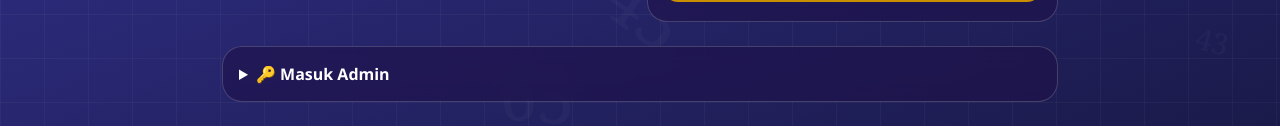
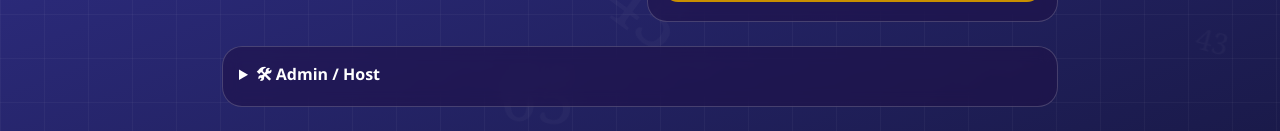
Before and after one commit to wafaabdaniazamzami-blip/5r, a plain HTML site: page index.html in a window 1280 px wide. Shown: the part 778-909 px from the top of the page. Drawn offline with nearby package versions, Linux system fonts and the light colour scheme.

Commit message:
Update index.html

```diff
--- a/index.html
+++ b/index.html
@@ -87,7 +87,7 @@ const $=document.getElementById('app'),h=(t,c,x)=>{const e=document.createElemen
 const API_URL='https://script.google.com/macros/s/AKfycbyDzqxoGVaioFZ7DxU9VsK82eAdwVz7LcWstVcERCHEFC38-yGAr8UBlIbAjFHH_KwG/exec';
 const api=(f,...a)=>fetch(API_URL,{method:'POST',headers:{'Content-Type':'text/plain;charset=utf-8'},body:JSON.stringify({fn:f,args:a})})
  .then(r=>r.json()).then(j=>{if(!j.ok)throw new Error(j.error||'Gagal terhubung ke server');return j.data});
-const DEF=[60,50,40,30,20,10,10,10];let TM=[],PARAM={},PIN='';
+const DEF=[60,50,40,30,20,10,10,10];let TM=[],PARAM={};
 const clean=()=>{TM.forEach(t=>{clearInterval(t);clearTimeout(t)});TM=[]};
 // [angka, x, y, ukuran, rotasi, gaya] - koordinat mengikuti file PDF (area 110..810 x 80..580)
 const TG=[[1,226,508,8,90],[2,322,261,28,0],[3,165,103,9,90],[4,553,530,24,180],[5,508,293,10,0,'i'],[6,355,166,14,180,'b'],[7,777,445,16,90,'b'],[8,615,328,22,90],[9,688,150,10,0],[10,298,487,32,0],
@@ -214,10 +214,10 @@ function home(msg){if(!msg&&/^PASTE/.test(API_URL))msg='⚠ URL backend belum di
  const f1=fld('🎮','Kode game (6 angka)','numeric',6),f2=fld('👤','Nama kamu',null,20),b=h('button','big','Masuk ▶'),c=h('div','card');
  if(PARAM.code)f1.i.value=PARAM.code;b.onclick=()=>join(f1.i.value.trim(),f2.i.value.trim(),b);c.append(f1,f2,picker(),b);if(msg)c.appendChild(h('div','err',msg));
  const mas=h('div','mas'),sg=h('div','sign');sg.append(h('b','','🏭 5R di Tempat Kerja'),h('br'),'📦 Ringkas — pilah yang perlu',h('br'),'🗂️ Rapi — tata & beri label',h('br'),'🧹 Resik — bersihkan',h('br'),'🔧 Rawat — jaga standar',h('br'),'💪 Rajin — disiplin');mas.append(av('c5|helm|🧹|#ffcf33',220,true),sg);
- const a=h('details','card');a.appendChild(h('summary','','🔑 Masuk Admin'));const pf=fld('🔑','Kode admin (4 angka)','numeric',4);pf.i.type='password';
+ const a=h('details','card');a.appendChild(h('summary','','🛠 Admin / Host'));
  const nb=h('button','big','Buat permainan'),eb=h('button','s','Buka permainan lama (isi kode game di atas)');eb.style.color='#16324a';
- nb.onclick=async()=>{PIN=pf.i.value.trim();try{admin(await api('createGame',PIN,DEF))}catch(e){alert(String(e.message||e).replace(/^Error: /,''))}};
- eb.onclick=()=>{PIN=pf.i.value.trim();if(f1.i.value.trim())admin(f1.i.value.trim())};a.append(pf,nb,eb);
+ nb.onclick=async()=>{try{admin(await api('createGame',DEF))}catch(e){alert(String(e.message||e).replace(/^Error: /,''))}};
+ eb.onclick=()=>{if(f1.i.value.trim())admin(f1.i.value.trim())};a.append(nb,eb);
  const hm=h('div','hm');hm.append(mas,c);const t=h('div','sub','Game 5R Tempat Kerja • coret angka berurutan, makin lama makin cepat!');t.style.fontWeight='800';
  $.replaceChildren(logoBig(),t,r5(),hm,a)}
 async function join(code,name,btn){
@@ -230,7 +230,7 @@ async function join(code,name,btn){
 function admin(code){clean();setTheme('night');$.classList.add('wide');let first=true,B=null,lastKey='',t0=0,cur=null,run=null;
  const ins=DEF.map(t=>{const i=h('input');i.type='number';i.min=5;i.value=t;return i}),times=()=>ins.map(i=>+i.value||10);
  const pull=async()=>{try{B=await api('getBoard',code);render()}catch(e){}};
- const act=p=>api('setGame',PIN,code,p).then(pull).catch(e=>alert(String(e.message||e).replace(/^Error: /,'')));
+ const act=p=>api('setGame',code,p).then(pull).catch(e=>alert(String(e.message||e).replace(/^Error: /,'')));
  const mb=h('button','big');mb.onclick=()=>cur&&act(Object.assign({times:times()},cur));
  const prg=h('div','prg'),pi=h('i'),pl=h('b');prg.append(pi,pl);const tp=h('div','tpill','00:00'),cpill=h('div','pill','Kode '+code);
  const bs=h('button','s','⚙ Pengaturan'),bx=h('button','s','Keluar');bx.onclick=()=>home();
```
